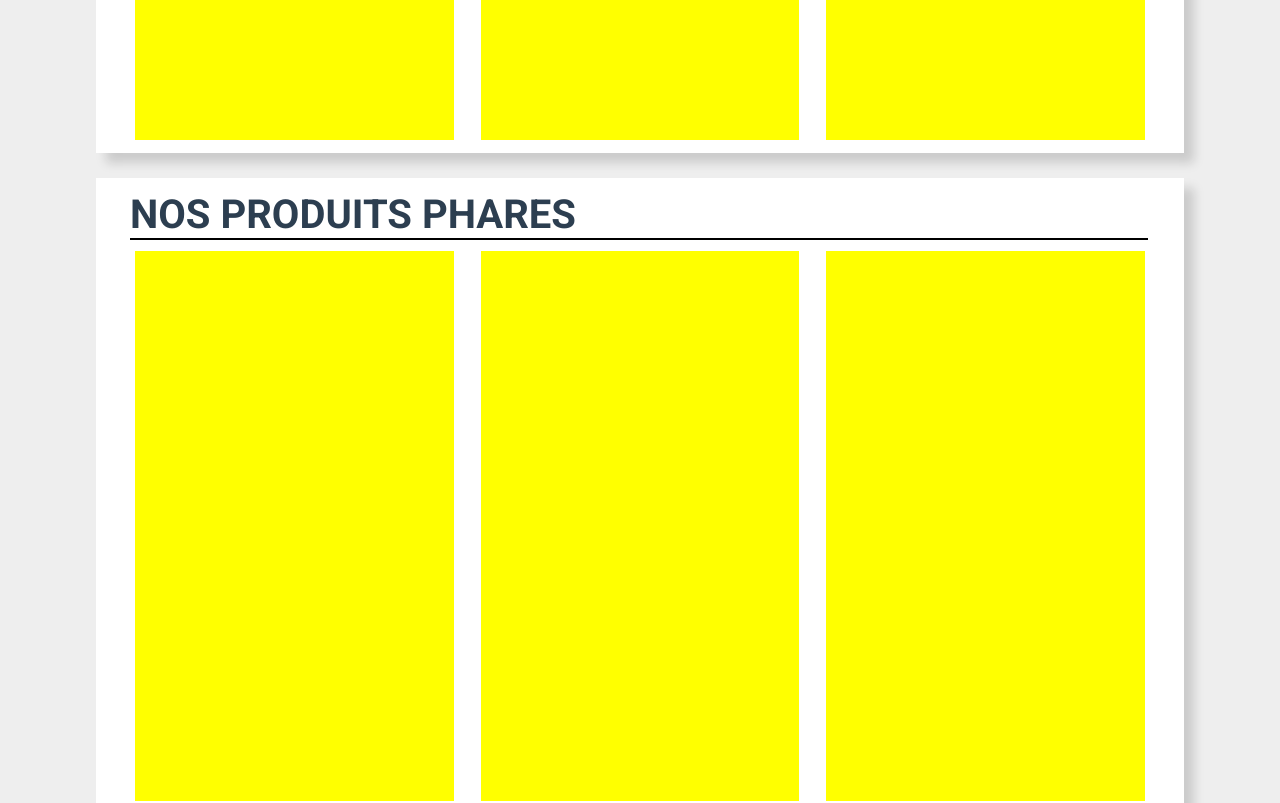
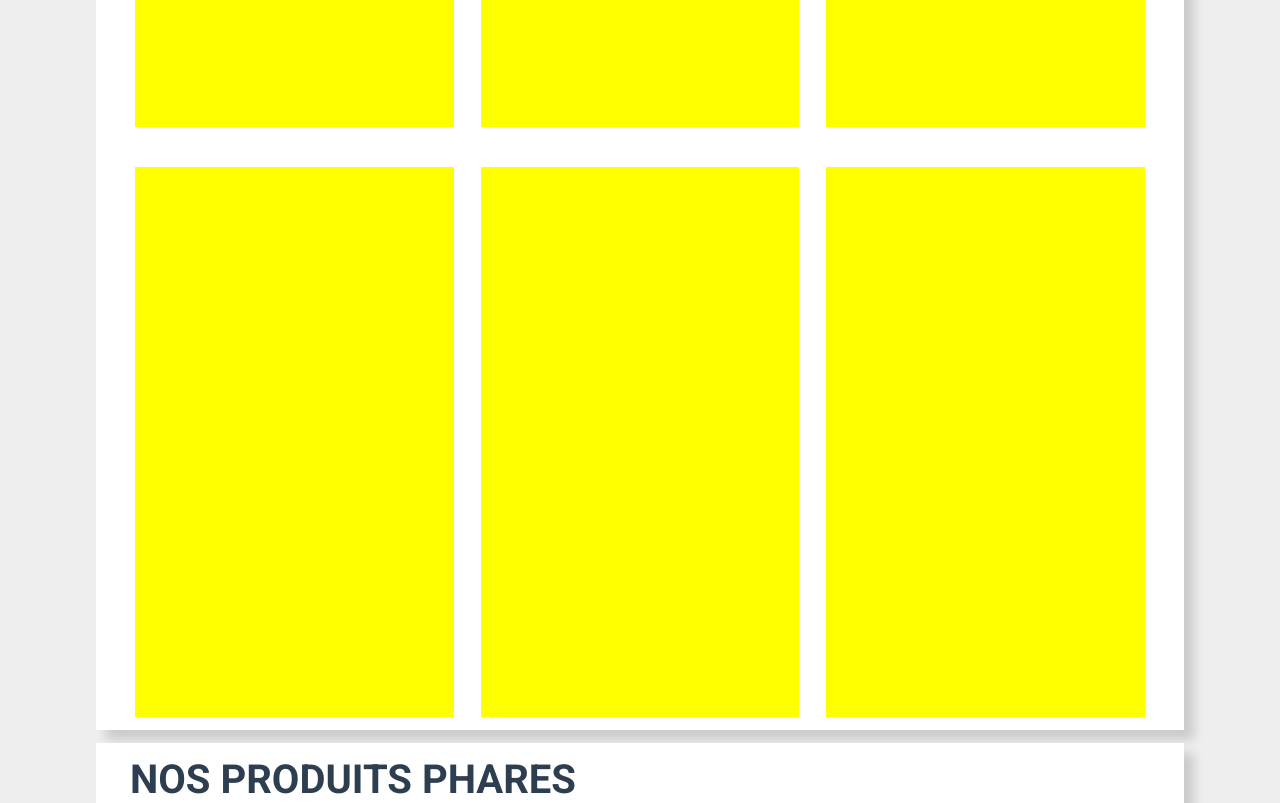
Before and after one commit to florianspk/Batavik, a Vue app in the folder front/: page / in a window 1280 px wide. Shown: the part 1020-1823 px from the top of the page. Built offline with nearby package versions, Linux system fonts and the light colour scheme.

Commit message:
feat(Shower.vue): Adding base of page layout

```diff
--- a/front/src/components/global/g_products.vue
+++ b/front/src/components/global/g_products.vue
@@ -2,7 +2,7 @@
   <div class="product">
     <div class="img"></div>
     <div class="infos">
-      <h1 class="title">Nom du produit</h1>
+      <h1 class="title">Nom du produit {{index + 1}}</h1>
       <p class="descr">Description rapide</p>
       <a href="" class="link">Voir plus</a>
     </div>
@@ -12,6 +12,7 @@
 <script>
 export default {
   name: 'product',
+  props: ['index'],
 };
 </script>
 
--- a/front/src/components/global/g_section.vue
+++ b/front/src/components/global/g_section.vue
@@ -1,10 +1,8 @@
 <template>
   <div class="section">
-    <h1 class="title"> {{title}} </h1>
+    <h1 class="title" v-if="title"> {{title}} </h1>
     <div class="product-list">
-      <products />
-      <products />
-      <products />
+      <products v-for="(product, i) in nbProduct" :key="i" :index="i" />
     </div>
   </div>
 </template>
@@ -14,7 +12,7 @@ import Products from './g_products.vue';
 
 export default {
   name: 'section-product',
-  props: ['title', 'type'],
+  props: ['title', 'type', 'nbProduct'],
   components: { Products },
 };
 </script>
@@ -23,15 +21,15 @@ export default {
 .section{
   display: flex;
   width: 83vw;
-  padding-top: 1%;
-  margin: 2% auto 0 auto;
+  margin: 1% auto 0 auto;
   padding: 1%;
   flex-wrap: wrap;
   flex: 1 1 30%;
-  flex-direction: column;
+  flex-direction: row;
   justify-content: space-around;
   box-shadow: 10px 10px 10px rgba(0, 0, 0, 0.15);
   background: #ffffff;
+  overflow: hidden;
   .title {
     flex: 1 1 70%;
     margin-left: 2%;
@@ -45,6 +43,9 @@ export default {
     flex-direction: row;
     align-items: center;
     justify-content: space-evenly;
+    flex-wrap: wrap;
+    width: 100%;
+    row-gap: 5vh;
   }
 }
 
--- a/front/src/views/Home.vue
+++ b/front/src/views/Home.vue
@@ -1,8 +1,8 @@
 <template>
   <div class="home-page">
     <carrousel />
-    <section-product :title="'NOS MEILLEURS VENTES'" :type="'bestsellers'" />
-    <section-product :title="'NOS PRODUITS PHARES'" :type="'highlight'" />
+    <section-product :nbProduct="6" :title="'NOS MEILLEURS VENTES'" :type="'bestsellers'" />
+    <section-product :nbProduct="6" :title="'NOS PRODUITS PHARES'" :type="'highlight'" />
   </div>
 </template>
 
--- a/front/src/views/Shower.vue
+++ b/front/src/views/Shower.vue
@@ -1,15 +1,18 @@
 <template>
   <div class="shower-page">
-    douche
+    <section-product :nbProduct="6" :type="'bestsellers'" />
   </div>
 </template>
 
 <script>
+import SectionProduct from '../components/global/g_section.vue';
+
 export default {
   name: 'douche',
+  components: { SectionProduct },
 };
 </script>
 
 <style scoped lang="scss">
-
+.shower-page{ margin-top: 10vh; padding-top: 4vh; min-height: 86vh; }
 </style>
```
